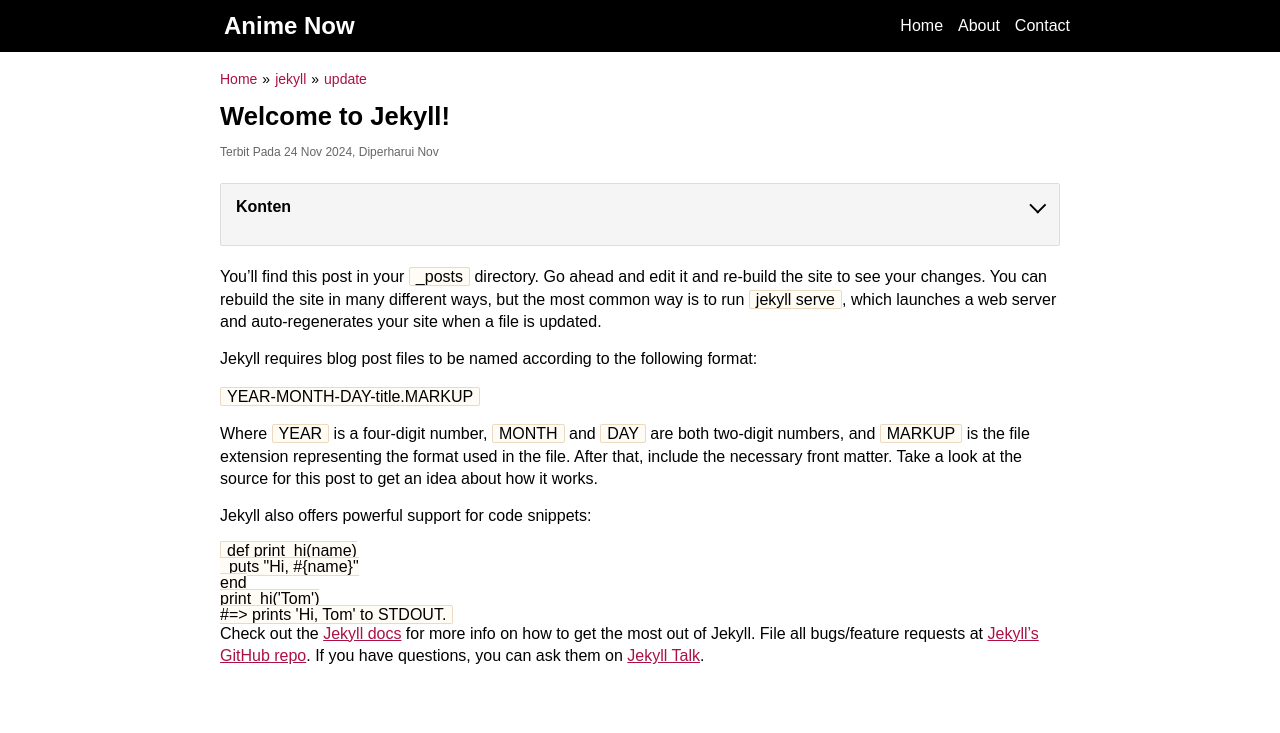
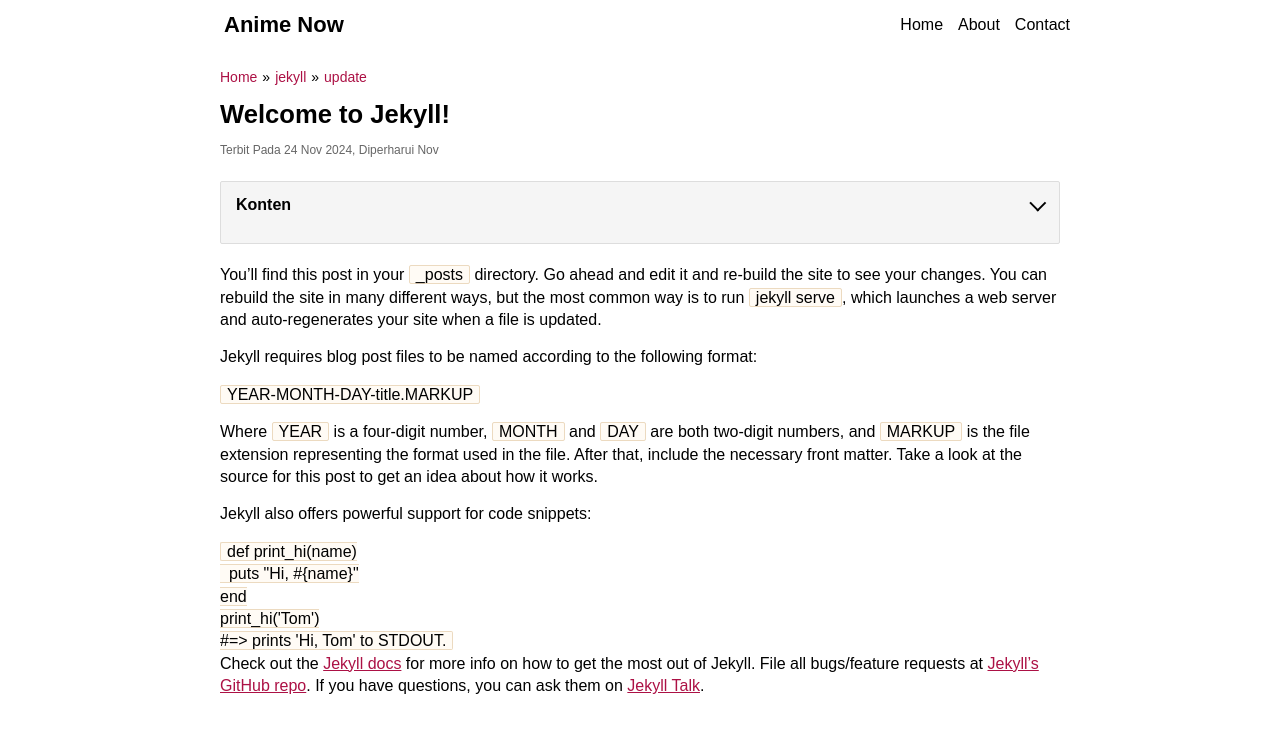
Before and after one commit to insanmuliadi90/jekyll-blog, a Jekyll site: the page built from _posts/2024/2024-11-24-welcome-to-jekyll.markdown, in a window 1280 px wide and 900 px high. Shown: the top 733 px of the window. Built offline with Jekyll 4.4.1, drawn with Linux system fonts in a browser that asks for light colours; some web fonts are replaced; the table of contents is made by our own code.

Commit message:
update style

```diff
--- a/_includes/css.html
+++ b/_includes/css.html
@@ -29,22 +29,22 @@ html, body{height:100%}
 *{margin:0;padding:0;box-sizing:border-box;}
 ul,ol{list-style: none;}
 a{text-decoration:none;color: #AC1145;}
-a:hover{text-decoration:underline}
+a:hover{color:#223fe1}
 h1,h2,h3,h4,h5{font-family:'Source Sans Pro', arial,sans-serif;font-weight:bold}
 svg{width:24px;height:24px}
 body{font-family: 'Source Sans Pro', Arial,san-serif;font-size: 16px;line-height:1;}
 .row,.h-row{width:100%;margin:0 auto;}
 .row,.h-row{max-width:840px}
 .h-row{max-width:860px;}
-.mainheader{font-family:Arial, Helvetica, sans-serif;background: #000000;margin-bottom:20px;padding:0;color:#ffffff;position: sticky;top:0}
+.mainheader{font-family:Arial, Helvetica, sans-serif;background: #ffffff;margin-bottom:20px;padding:0;color:#000000;position: sticky;top:0;z-index: 2;}
 .mainheader a{color:currentColor}
 .header-wrapper{display:flex;align-items:center}
 .sitename {padding:14px;}
-.sitebrand{font-size:24px;font-weight:700;font-family:sans-serif}
+.sitebrand{font-size:22px;font-weight:700;font-family:sans-serif}
 .headernav{margin-left:auto}
 .headernavlist{display:flex;align-items:center;flex-wrap:wrap}
 .headernavlist li:not(:last-child){margin-right:15px}
-#menu{margin-left: auto;position: relative;z-index: 3;padding:14px;display: none;}
+#menu{margin-left: auto;position: relative;z-index: 3;padding:14px;display: none;    background: rgba(10, 100, 190, 1);}
 #menu svg{fill:#ffffff;display:block}
 .mainarea{min-height:calc(100vh - 55px)}
 .breadcrumbs-wrapper{margin-bottom:15px}
@@ -61,7 +61,8 @@ body{font-family: 'Source Sans Pro', Arial,san-serif;font-size: 16px;line-height
 .post .post-meta{margin-bottom:10px;}
 .post-meta{font-size:12px;color:#666666}
 .post-title{margin-bottom: 15px;font-size:1.6em}
-.post-body p{font-size:16px;margin-bottom:15px;line-height: 1.4em}
+.post-body{line-height: 1.4em}
+.post-body p{font-size:16px;margin-bottom:15px}
 .post-body h2,.post-body h3,.post-body h4,.post-body h5{margin:30px 0 20px;width:100%;line-height: 1.2em;}
 .post-body h2{font-size:1.4em}
 .post-body h3{font-size:1.3em}
--- a/_layouts/base.html
+++ b/_layouts/base.html
@@ -35,7 +35,7 @@
           <li><a href="{{ '/contact' | absolute_url }}">Contact</a></li>
         </ul>
       </nav>
-      <div id="menu" onclick="showMenu()">
+      <div id="menu" onclick="showMenu()" role="button">
         <svg><use xlink:href='#menuicon'/></svg>
       </div>
       </div>
```
